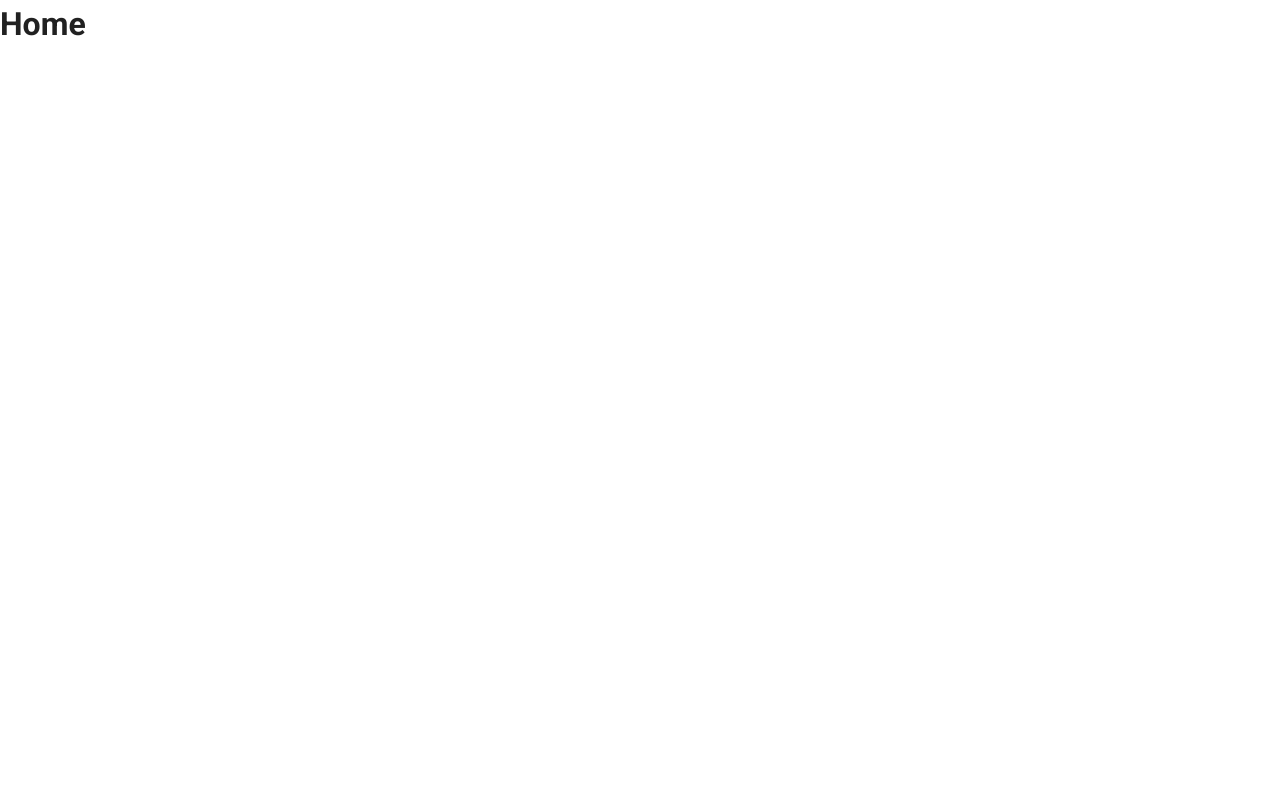
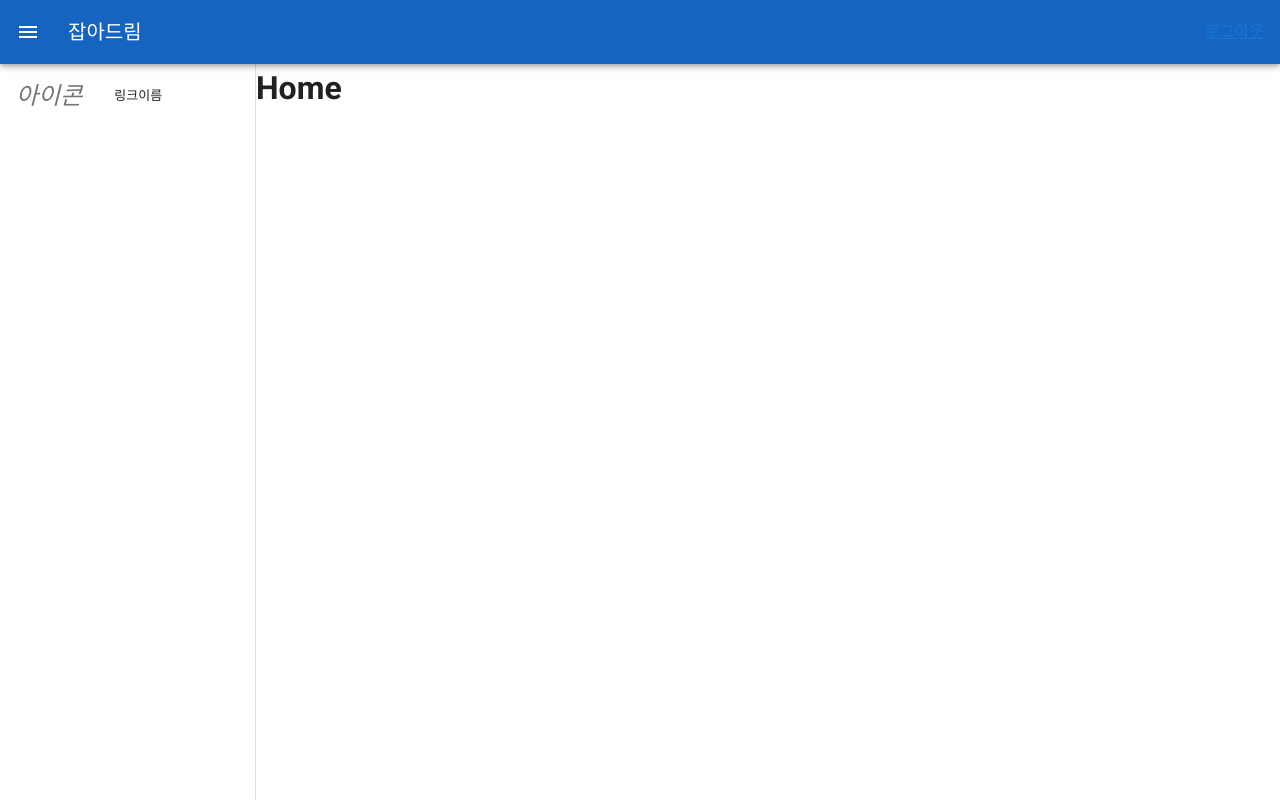
Before and after one commit to henryhansollee/job-a-dream, a Vue app in the folder new/frontend/: page / in a window 1280 px wide. Built offline with nearby package versions, Linux system fonts and the light colour scheme.

Commit message:
Update navbar and sidebar
Former-commit-id: f49db628751febc7745cbe9f68eb070b1a208049

```diff
--- a/new/frontend/src/App.vue
+++ b/new/frontend/src/App.vue
@@ -1,14 +1,41 @@
 <template>
-  <v-app>
-    <router-view />
+  <v-app id="inspire">
+    <!-- 사이드바 -->
+    <v-navigation-drawer v-model="drawer" :clipped="$vuetify.breakpoint.lgAndUp" app>
+      <v-list dense>
+        <v-list-item link>
+          <v-list-item-action>
+            <v-icon>아이콘</v-icon>
+          </v-list-item-action>
+          <v-list-item-content>
+            <v-list-item-title>
+              링크이름
+            </v-list-item-title>
+          </v-list-item-content>
+        </v-list-item>
+      </v-list>
+    </v-navigation-drawer>
+    <!-- 네브바 -->
+    <v-app-bar :clipped-left="$vuetify.breakpoint.lgAndUp" app color="blue darken-3" dark>
+      <v-app-bar-nav-icon @click.stop="drawer = !drawer"></v-app-bar-nav-icon>
+      <v-toolbar-title style="width: 300px" class="ml-0 pl-4">
+        <span class="hidden-sm-and-down">잡아드림</span>
+      </v-toolbar-title>
+      <v-spacer></v-spacer>
+      <a href="#">로그아웃</a>
+    </v-app-bar>
+    <v-main>
+      <router-view />
+    </v-main>
   </v-app>
 </template>
 
 <script>
-export default {
-  name: 'App',
-  data() {
-
+  export default {
+    data() {
+      return {
+        drawer: null,
+      }
+    },
   }
-};
 </script>
--- a/new/frontend/src/views/Home.vue
+++ b/new/frontend/src/views/Home.vue
@@ -5,8 +5,10 @@
 </template>
 
 <script>
+
 export default {
-
+  components: {
+  }
 }
 </script>
 
```
